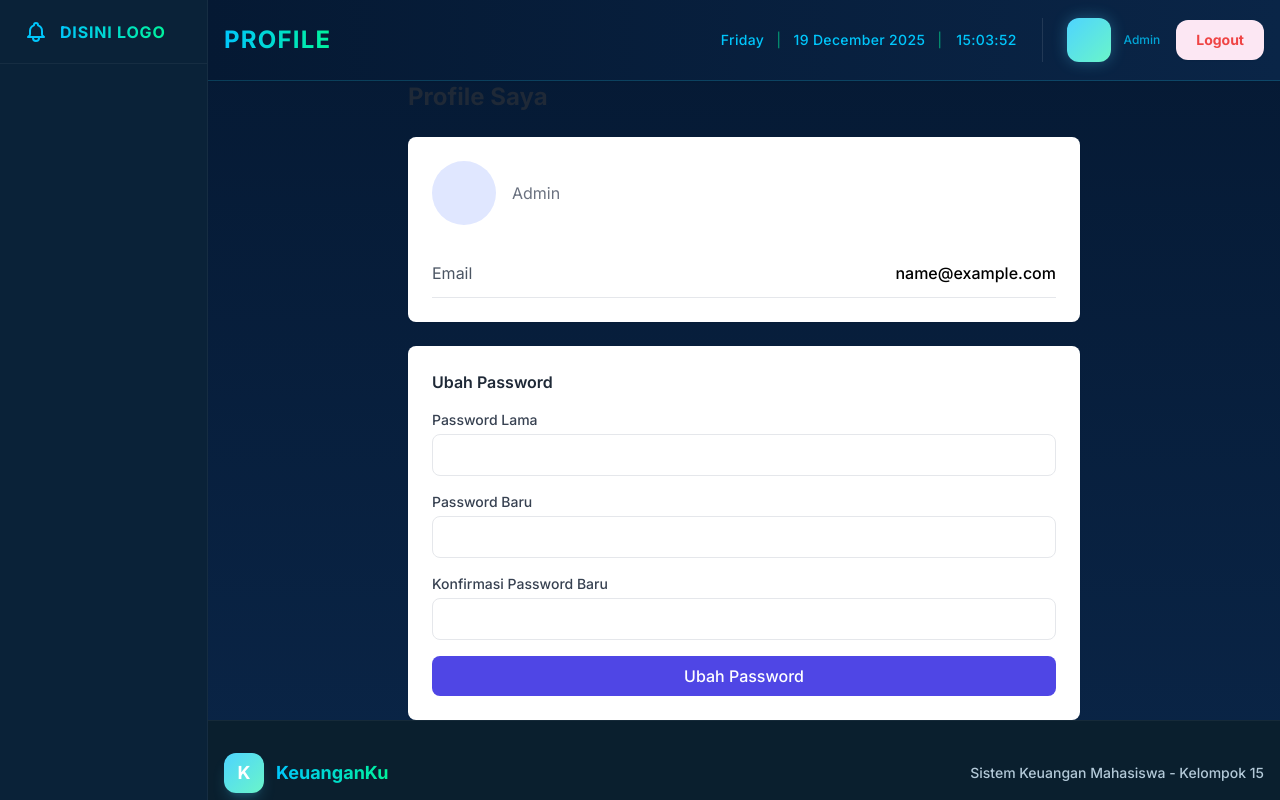
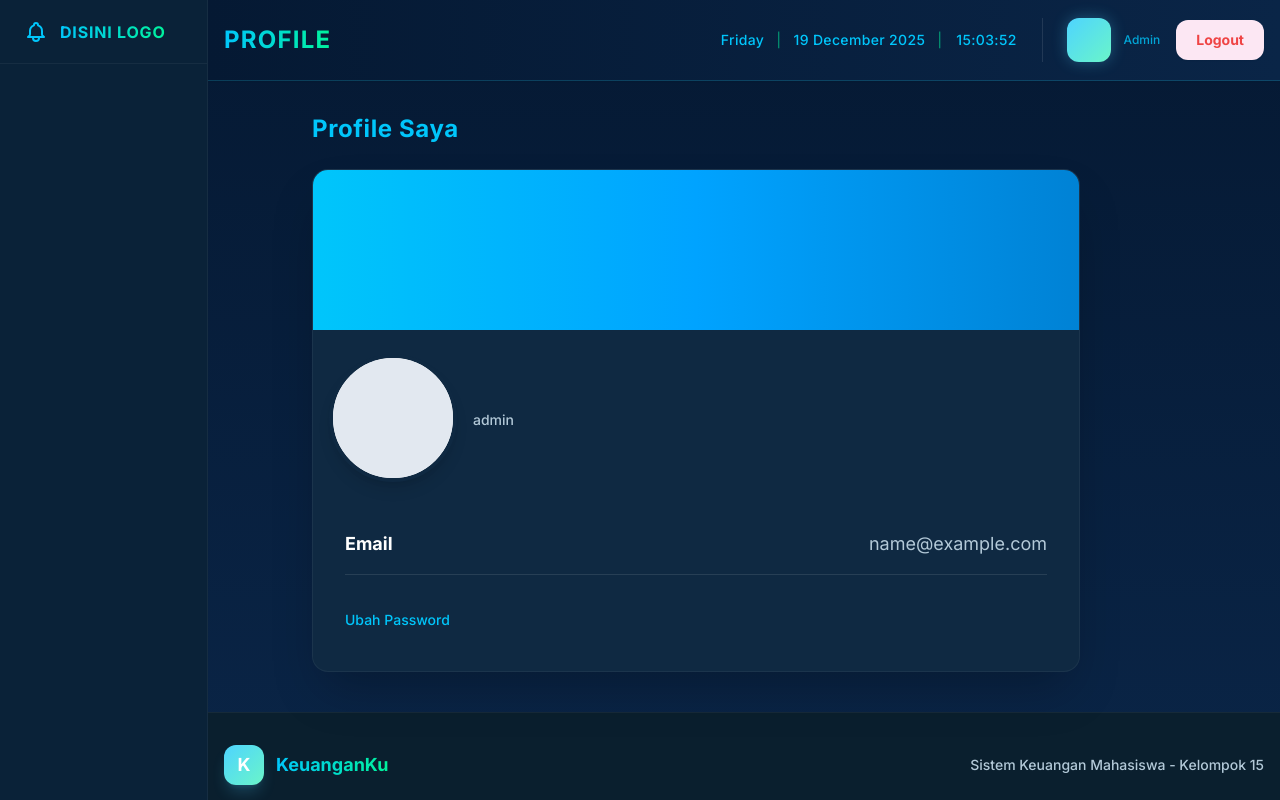
Before and after one commit to chandra7251/kelompok-15, a PHP site: page /index.php?page=profile in a window 1280 px wide. Run offline with PHP 8.4, Linux system fonts and the light colour scheme; the visitor is signed in with stand-in values (Sample User, id 1); data that the repository does not hold is empty; some libraries are stand-ins or nearby versions.

Commit message:
Revisi Desain Profile

```diff
--- a/Kelompok-15/views/dashboard/profile.php
+++ b/Kelompok-15/views/dashboard/profile.php
@@ -3,75 +3,132 @@
 ob_start();
 ?>
 
-<div class="max-w-2xl mx-auto">
-    <h1 class="text-2xl font-bold text-gray-800 mb-6">Profile Saya</h1>
+<div class="max-w-4xl mx-auto mt-8 px-4">
+    <!-- Header Title -->
+    <h1 class="text-2xl font-bold text-[#00C6FB] mb-6 tracking-wide">Profile Saya</h1>
 
-    <div class="bg-white rounded-lg shadow-sm p-6 mb-6">
-        <div class="flex items-center space-x-4 mb-6">
-            <div class="w-16 h-16 bg-indigo-100 rounded-full flex items-center justify-center">
-                <span class="text-2xl font-bold text-indigo-600"><?= strtoupper(substr(auth()['nama'], 0, 1)) ?></span>
-            </div>
-            <div>
-                <h2 class="text-xl font-semibold text-gray-800"><?= e(auth()['nama']) ?></h2>
-                <p class="text-gray-500 capitalize"><?= e(auth()['role']) ?></p>
-            </div>
-        </div>
+    <!-- Single Profile Card -->
+    <div class="relative w-full max-w-3xl bg-[#0F2942] rounded-2xl overflow-hidden shadow-2xl border border-white/5 mb-10">
 
-        <div class="space-y-4">
-            <div class="flex justify-between py-3 border-b">
-                <span class="text-gray-600">Email</span>
-                <span class="font-medium"><?= e(auth()['email']) ?></span>
-            </div>
-            <?php if (is_role('mahasiswa') && isset(auth()['nim'])): ?>
-                <div class="flex justify-between py-3 border-b">
-                    <span class="text-gray-600">NIM</span>
-                    <span class="font-medium"><?= e(auth()['nim']) ?></span>
-                </div>
-                <div class="flex justify-between py-3 border-b">
-                    <span class="text-gray-600">Jurusan</span>
-                    <span class="font-medium"><?= e(auth()['jurusan'] ?? '-') ?></span>
-                </div>
-                <div class="flex justify-between py-3 border-b">
-                    <span class="text-gray-600">Saldo</span>
-                    <span class="font-medium text-green-600"><?= format_rupiah(auth()['saldo'] ?? 0) ?></span>
-                </div>
-                <div class="flex justify-between py-3 border-b">
-                    <span class="text-gray-600">Kode Pairing</span>
-                    <span class="font-mono font-bold text-indigo-600"><?= e(auth()['pairing_code'] ?? '-') ?></span>
-                </div>
-            <?php endif; ?>
-            <?php if (is_role('orangtua') && isset(auth()['no_telepon'])): ?>
-                <div class="flex justify-between py-3 border-b">
-                    <span class="text-gray-600">No. Telepon</span>
-                    <span class="font-medium"><?= e(auth()['no_telepon']) ?></span>
+        <!-- Top Banner (Blue Gradient) -->
+        <div class="h-40 bg-gradient-to-r from-[#00C6FB] via-[#00A3FF] to-[#0082D5]"></div>
+
+        <!-- Profile Content -->
+        <div class="px-8 pb-10 relative">
+
+            <!-- Avatar & Identity Section -->
+            <div class="flex flex-col sm:flex-row items-center sm:items-center mt-6 mb-12 sm:space-x-4 -ml-4">
+                <!-- Avatar Circle -->
+                <div class="relative z-10 flex-shrink-0">
+                    <div class="w-32 h-32 rounded-full border-4 border-[#0F2942] overflow-hidden bg-white shadow-lg flex items-center justify-center">
+                        <?php if (isset(auth()['foto']) && !empty(auth()['foto'])): ?>
+                            <img src="<?= e(auth()['foto']) ?>" alt="Profile" class="w-full h-full object-cover">
+                        <?php else: ?>
+                            <!-- Fallback Initials matching design style -->
+                            <div class="w-full h-full bg-slate-200 flex items-center justify-center">
+                                <span class="text-4xl font-bold text-gray-600"><?= strtoupper(substr(auth()['nama'], 0, 1)) ?></span>
                             </div>
                         <?php endif; ?>
                     </div>
                 </div>
 
-    <div class="bg-white rounded-lg shadow-sm p-6">
-        <h3 class="font-semibold text-gray-800 mb-4">Ubah Password</h3>
-        <form action="index.php?page=profile&action=update_password" method="POST" class="space-y-4">
+                <!-- Name & Role -->
+                <div class="mt-4 sm:mt-0 text-center sm:text-left">
+                    <h2 class="text-3xl font-bold text-white tracking-wide"><?= e(auth()['nama']) ?></h2>
+                    <p class="text-[#B3C9D8] text-sm font-medium mt-1"><?= e(auth()['role']) ?></p>
+                </div>
+            </div>
+
+            <!-- Information List -->
+            <div class="space-y-6">
+                <!-- Email -->
+                <div class="flex justify-between items-center border-b border-white/10 pb-4">
+                    <span class="text-white font-bold text-lg">Email</span>
+                    <span class="text-[#B3C9D8] text-right text-lg"><?= e(auth()['email']) ?></span>
+                </div>
+
+                <!-- No. Telepon (Orangtua) -->
+                <?php if (is_role('orangtua') && isset(auth()['no_telepon'])): ?>
+                    <div class="flex justify-between items-center border-b border-white/10 pb-4">
+                        <span class="text-white font-bold text-lg">No. Telepon</span>
+                        <span class="text-[#B3C9D8] text-right text-lg"><?= e(auth()['no_telepon']) ?></span>
+                    </div>
+                <?php endif; ?>
+
+                <!-- Mahasiswa Specifics (Keeping logic present but styled) -->
+                <?php if (is_role('mahasiswa') && isset(auth()['nim'])): ?>
+                    <div class="flex justify-between items-center border-b border-white/10 pb-4">
+                        <span class="text-white font-bold text-lg">NIM</span>
+                        <span class="text-[#B3C9D8] text-right text-lg"><?= e(auth()['nim']) ?></span>
+                    </div>
+                    <div class="flex justify-between items-center border-b border-white/10 pb-4">
+                        <span class="text-white font-bold text-lg">Jurusan</span>
+                        <span class="text-[#B3C9D8] text-right text-lg"><?= e(auth()['jurusan'] ?? '-') ?></span>
+                    </div>
+                    <div class="flex justify-between items-center border-b border-white/10 pb-4">
+                        <span class="text-white font-bold text-lg">Saldo</span>
+                        <span class="text-[#00F29C] font-bold text-right text-lg"><?= format_rupiah(auth()['saldo'] ?? 0) ?></span>
+                    </div>
+                     <div class="flex justify-between items-center border-b border-white/10 pb-4">
+                        <span class="text-white font-bold text-lg">Kode Pairing</span>
+                        <span class="text-[#00C6FB] font-mono text-right text-lg tracking-wider"><?= e(auth()['pairing_code'] ?? '-') ?></span>
+                    </div>
+                <?php endif; ?>
+
+                <!-- Ubah Password Placeholder/Trigger -->
+                <div class="pt-2">
+                    <button type="button" onclick="document.getElementById('passwordModal').classList.remove('hidden')" class="text-[#00C6FB] hover:text-[#00F29C] font-medium text-sm transition-colors cursor-pointer outline-none">
+                        Ubah Password
+                    </button>
+                </div>
+            </div>
+        </div>
+    </div>
+</div>
+
+<!-- Password Change Modal -->
+<div id="passwordModal" class="hidden fixed inset-0 z-[100] overflow-y-auto" role="dialog" aria-modal="true">
+    <!-- Backdrop -->
+    <div class="fixed inset-0 bg-black/80 backdrop-blur-sm transition-opacity" onclick="document.getElementById('passwordModal').classList.add('hidden')"></div>
+
+    <!-- Modal Panel -->
+    <div class="flex min-h-screen items-center justify-center p-4">
+        <div class="relative w-full max-w-md transform overflow-hidden rounded-2xl bg-[#0F2942] border border-white/10 p-8 text-left shadow-2xl transition-all">
+            <h3 class="text-2xl font-bold text-white mb-6">Ubah Password</h3>
+
+            <form action="index.php?page=profile&action=update_password" method="POST" class="space-y-5">
                 <?= csrf_field() ?>
+
                 <div>
-                <label class="block text-sm font-medium text-gray-700 mb-1">Password Lama</label>
+                    <label class="block text-sm font-medium text-[#B3C9D8] mb-2">Password Lama</label>
                     <input type="password" name="old_password" required minlength="6"
-                    class="w-full px-4 py-2 border border-gray-200 rounded-lg focus:ring-2 focus:ring-indigo-500 focus:border-transparent">
+                        class="w-full px-4 py-3 bg-[#0A1F2E] border border-white/10 rounded-xl focus:ring-2 focus:ring-[#00C6FB] focus:border-transparent text-white placeholder-gray-500 transition-all outline-none">
                 </div>
+
                 <div>
-                <label class="block text-sm font-medium text-gray-700 mb-1">Password Baru</label>
+                    <label class="block text-sm font-medium text-[#B3C9D8] mb-2">Password Baru</label>
                     <input type="password" name="new_password" required minlength="6"
-                    class="w-full px-4 py-2 border border-gray-200 rounded-lg focus:ring-2 focus:ring-indigo-500 focus:border-transparent">
+                        class="w-full px-4 py-3 bg-[#0A1F2E] border border-white/10 rounded-xl focus:ring-2 focus:ring-[#00C6FB] focus:border-transparent text-white placeholder-gray-500 transition-all outline-none">
                 </div>
+
                 <div>
-                <label class="block text-sm font-medium text-gray-700 mb-1">Konfirmasi Password Baru</label>
+                    <label class="block text-sm font-medium text-[#B3C9D8] mb-2">Konfirmasi Password</label>
                     <input type="password" name="confirm_password" required minlength="6"
-                    class="w-full px-4 py-2 border border-gray-200 rounded-lg focus:ring-2 focus:ring-indigo-500 focus:border-transparent">
+                        class="w-full px-4 py-3 bg-[#0A1F2E] border border-white/10 rounded-xl focus:ring-2 focus:ring-[#00C6FB] focus:border-transparent text-white placeholder-gray-500 transition-all outline-none">
                 </div>
+
+                <div class="flex gap-3 pt-4">
+                     <button type="button" onclick="document.getElementById('passwordModal').classList.add('hidden')"
+                            class="flex-1 px-5 py-3 rounded-xl bg-white/5 text-white font-bold hover:bg-white/10 transition-all border border-white/10">
+                        Batal
+                    </button>
                     <button type="submit"
-                class="w-full bg-indigo-600 text-white py-2 rounded-lg font-medium hover:bg-indigo-700">Ubah
-                Password</button>
+                            class="flex-1 px-5 py-3 rounded-xl bg-gradient-to-r from-[#00C6FB] to-[#00F29C] text-[#051933] font-bold hover:shadow-[0_0_20px_rgba(0,198,251,0.3)] transition-all transform hover:scale-[1.02]">
+                        Simpan
+                    </button>
+                </div>
             </form>
+        </div>
     </div>
 </div>
 
```
Lines whose indentation alone changed are shown as unchanged.
